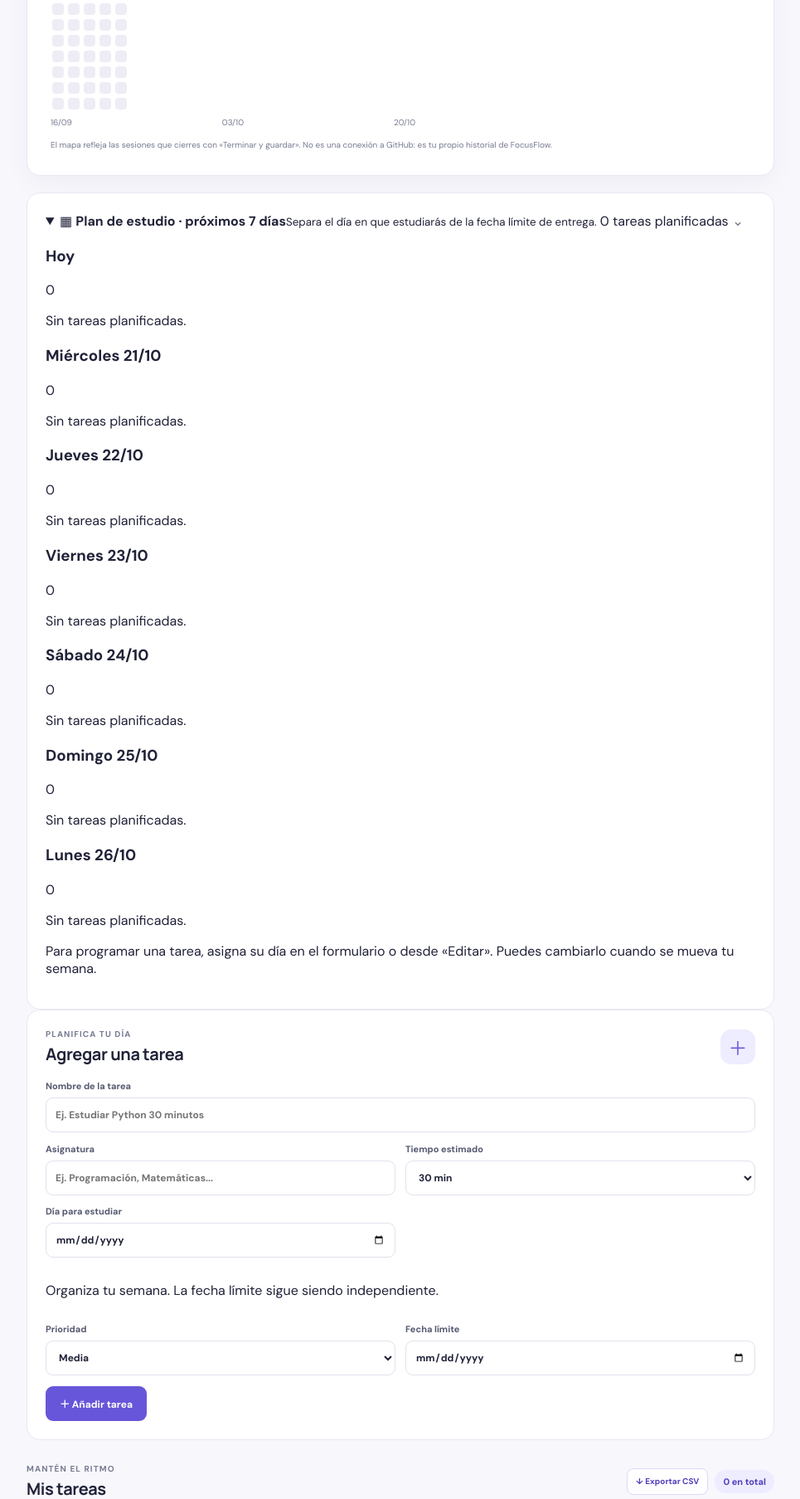
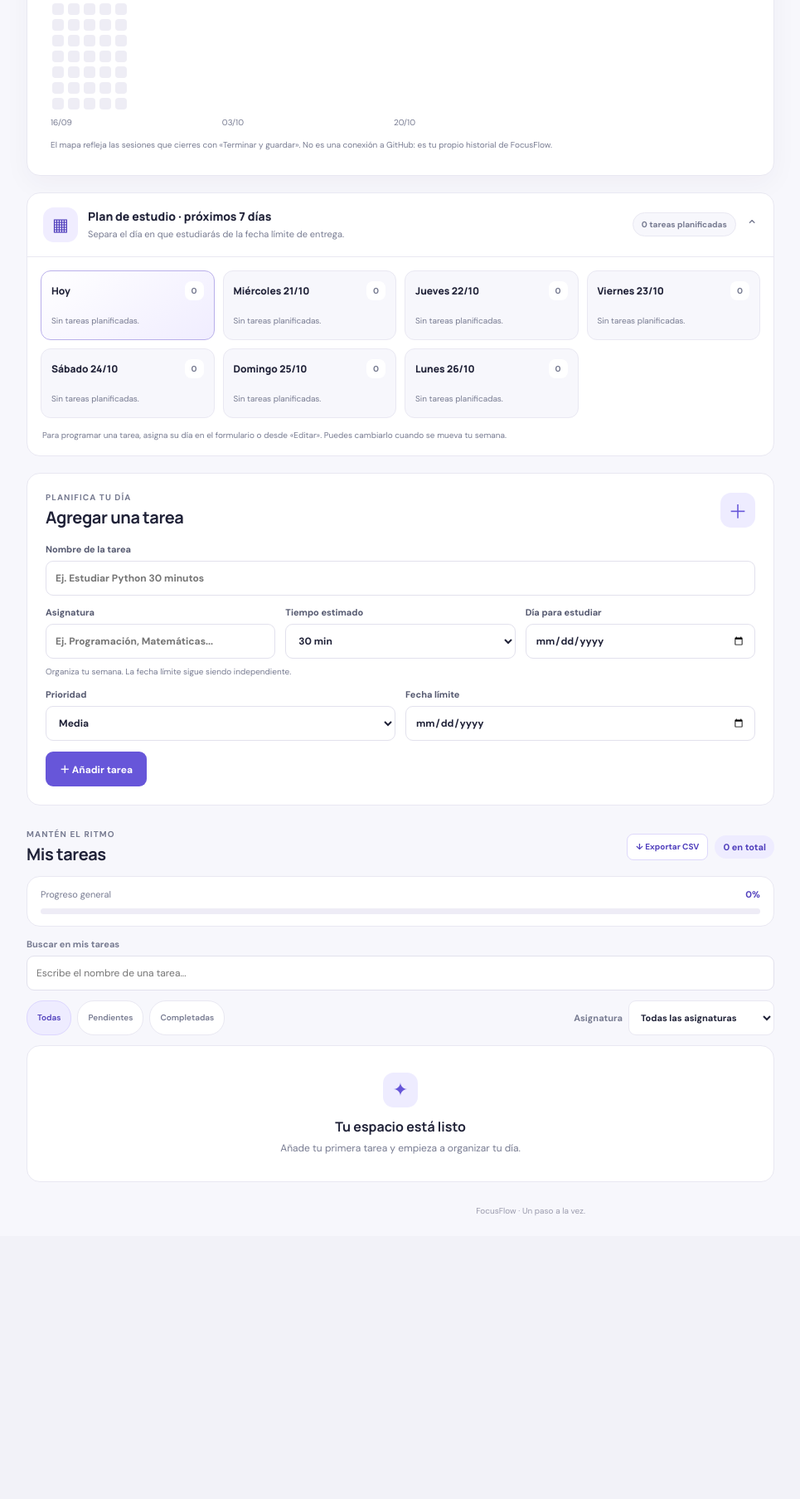
Before and after one commit to Franxescoo/FOOCUS, a Flask app: page / in a window 1280 px wide, after a click that opens the changed part. Shown: the part 1036-2843 px from the top of the page at 83% size, without its empty margins (0-965 px from the left). After the commit the page ends 2501 px from the top, so only its background shows below. Run offline with Flask 3, Linux system fonts and the light colour scheme; data comes from the database, SQL or seed files in the repository; data that the repository does not hold is empty; some libraries are stand-ins or nearby versions.

Commit message:
Style weekly planner and planned-date indicators

```diff
--- a/static/style.css
+++ b/static/style.css
@@ -1104,3 +1104,288 @@ html[data-theme="dark"] .subject-overview-actual {
 @media (prefers-reduced-motion: reduce) {
   .task-estimate-fill { transition: none; }
 }
+
+
+/* Weekly study planner */
+.task-study-fields {
+  grid-template-columns: repeat(3, minmax(0, 1fr));
+}
+.field-hint {
+  margin: -5px 0 0;
+  color: var(--muted);
+  font-size: 10px;
+  line-height: 1.5;
+}
+.planned-date {
+  display: inline-flex;
+  align-items: center;
+  min-height: 22px;
+  padding: 3px 8px;
+  border-radius: 999px;
+  background: #e8f3ff;
+  color: #255c91;
+  font-size: 10px;
+  font-weight: 700;
+  line-height: 1.3;
+}
+.planned-date.planned-today {
+  background: #e4f7ed;
+  color: #246745;
+}
+.planned-date.planned-overdue {
+  background: #fff0dc;
+  color: #8a4c13;
+}
+.weekly-planner {
+  margin: 0 0 20px;
+  padding: 0;
+  overflow: clip;
+}
+.weekly-planner-summary {
+  display: flex;
+  align-items: center;
+  gap: 12px;
+  padding: 17px 19px;
+  cursor: pointer;
+  list-style: none;
+}
+.weekly-planner-summary::-webkit-details-marker { display: none; }
+.weekly-planner-summary:hover {
+  background: var(--bg);
+}
+.weekly-planner-icon {
+  display: grid;
+  width: 42px;
+  height: 42px;
+  flex: 0 0 42px;
+  place-items: center;
+  border-radius: 13px;
+  background: var(--soft-purple);
+  color: var(--purple-dark);
+  font-size: 21px;
+}
+.weekly-planner-copy {
+  display: flex;
+  flex: 1;
+  flex-direction: column;
+  gap: 4px;
+  min-width: 0;
+}
+.weekly-planner-copy strong {
+  color: var(--ink);
+  font: 750 14px/1.4 'Manrope', sans-serif;
+}
+.weekly-planner-copy small {
+  color: var(--muted);
+  font-size: 11px;
+  line-height: 1.45;
+}
+.weekly-planner-count {
+  flex: 0 0 auto;
+  padding: 7px 10px;
+  border: 1px solid var(--line);
+  border-radius: 999px;
+  background: var(--bg);
+  color: var(--muted);
+  font-size: 10px;
+  font-weight: 750;
+  text-align: center;
+}
+.weekly-planner > summary > .utility-chevron {
+  flex: 0 0 auto;
+}
+.weekly-planner[open] > summary {
+  border-bottom: 1px solid var(--line);
+}
+.weekly-planner[open] > summary > .utility-chevron {
+  transform: rotate(180deg);
+}
+.weekly-planner-content {
+  padding: 16px;
+}
+.weekly-planner-days {
+  display: grid;
+  grid-template-columns: repeat(auto-fit, minmax(205px, 1fr));
+  gap: 10px;
+}
+.weekly-plan-day {
+  min-width: 0;
+  padding: 12px;
+  border: 1px solid var(--line);
+  border-radius: 12px;
+  background: var(--bg);
+}
+.weekly-plan-day.is-today {
+  border-color: #b9afea;
+  background: linear-gradient(145deg, var(--surface), var(--soft-purple));
+}
+.weekly-plan-day-heading {
+  display: flex;
+  align-items: center;
+  justify-content: space-between;
+  gap: 8px;
+  margin-bottom: 9px;
+}
+.weekly-plan-day-heading h3 {
+  margin: 0;
+  color: var(--ink);
+  font: 750 12px 'Manrope', sans-serif;
+}
+.weekly-plan-day-heading > span {
+  display: grid;
+  width: 23px;
+  height: 23px;
+  flex: 0 0 23px;
+  place-items: center;
+  border-radius: 8px;
+  background: var(--surface);
+  color: var(--muted);
+  font-size: 10px;
+  font-weight: 800;
+}
+.weekly-plan-day-list {
+  display: grid;
+  gap: 8px;
+}
+.weekly-plan-item {
+  display: flex;
+  align-items: flex-start;
+  gap: 9px;
+  justify-content: space-between;
+  min-width: 0;
+  padding: 10px;
+  border: 1px solid var(--line);
+  border-radius: 10px;
+  background: var(--surface);
+}
+.weekly-plan-item-copy {
+  display: grid;
+  flex: 1;
+  gap: 7px;
+  min-width: 0;
+}
+.weekly-plan-item-copy > strong {
+  color: var(--ink);
+  font-size: 11px;
+  line-height: 1.45;
+  overflow-wrap: anywhere;
+}
+.weekly-plan-item-copy > small {
+  color: var(--muted);
+  font-size: 10px;
+}
+.weekly-plan-item-meta {
+  display: flex;
+  flex-wrap: wrap;
+  gap: 5px;
+  align-items: center;
+}
+.weekly-plan-item-meta .subject-chip,
+.weekly-plan-item-meta .estimated-time,
+.weekly-plan-item-meta .priority {
+  font-size: 9px;
+}
+.weekly-plan-start {
+  flex: 0 0 auto;
+  min-height: 30px;
+  padding: 0 8px;
+  font-size: 10px;
+  white-space: nowrap;
+}
+.weekly-plan-empty {
+  margin: 0;
+  padding: 8px 0 3px;
+  color: var(--muted);
+  font-size: 10px;
+  line-height: 1.5;
+}
+.weekly-planner-note {
+  margin: 13px 2px 0;
+  color: var(--muted);
+  font-size: 10px;
+  line-height: 1.6;
+}
+html[data-theme="dark"] .planned-date {
+  background: #263a51;
+  color: #b7d8ff;
+}
+html[data-theme="dark"] .planned-date.planned-today {
+  background: #203c35;
+  color: #9fe0bf;
+}
+html[data-theme="dark"] .planned-date.planned-overdue {
+  background: #443425;
+  color: #ffd2a1;
+}
+html[data-theme="dark"] .weekly-planner-summary:hover {
+  background: #191b2b;
+}
+html[data-theme="dark"] .weekly-planner-icon {
+  background: #34304f;
+  color: #d0caff;
+}
+html[data-theme="dark"] .weekly-planner-count,
+html[data-theme="dark"] .weekly-plan-day-heading > span {
+  border-color: var(--line);
+  background: #191b2b;
+}
+html[data-theme="dark"] .weekly-plan-day {
+  background: #191b2b;
+  border-color: var(--line);
+}
+html[data-theme="dark"] .weekly-plan-day.is-today {
+  border-color: #49436d;
+  background: linear-gradient(145deg, var(--surface), #292640);
+}
+html[data-theme="dark"] .weekly-plan-item {
+  border-color: var(--line);
+  background: var(--surface);
+}
+@media (max-width: 980px) {
+  .task-study-fields {
+    grid-template-columns: repeat(2, minmax(0, 1fr));
+  }
+  .weekly-planner-days {
+    grid-template-columns: repeat(2, minmax(0, 1fr));
+  }
+}
+@media (max-width: 700px) {
+  .weekly-planner-summary {
+    align-items: flex-start;
+    gap: 10px;
+    padding: 14px;
+  }
+  .weekly-planner-icon {
+    width: 36px;
+    height: 36px;
+    flex-basis: 36px;
+  }
+  .weekly-planner-copy strong {
+    font-size: 12px;
+  }
+  .weekly-planner-copy small {
+    font-size: 10px;
+  }
+  .weekly-planner-count {
+    max-width: 92px;
+    padding: 6px 7px;
+    line-height: 1.35;
+  }
+  .weekly-planner-content {
+    padding: 10px;
+  }
+  .weekly-planner-days {
+    grid-template-columns: minmax(0, 1fr);
+  }
+}
+@media (max-width: 480px) {
+  .task-study-fields {
+    grid-template-columns: minmax(0, 1fr);
+  }
+  .weekly-planner-summary > .utility-chevron {
+    display: none;
+  }
+  .weekly-planner-count {
+    display: none;
+  }
+}
```
